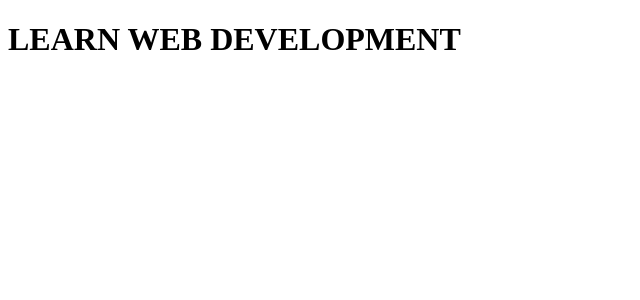
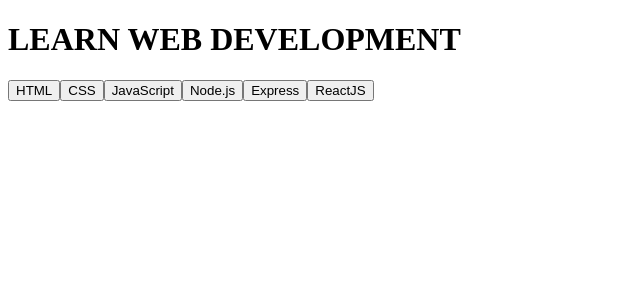
Before and after one commit to BkStyle89/react-use-state, a React (Vite) app: page / in a window 1280 px wide. Shown: the top 300 px of the page, without its empty margins (0-640 px from the left). Built offline with nearby package versions, Linux system fonts and the light colour scheme.

Commit message:
buttons and js object imported in jsx

```diff
--- a/src/App.jsx
+++ b/src/App.jsx
@@ -1,5 +1,40 @@
 
 import './App.css'
+
+const languages = [
+  {
+    id: 1,
+    title: "HTML",
+    description: "HTML (HyperText Markup Language) è il linguaggio standard per creare pagine e applicazioni web. Struttura il contenuto web e fornisce elementi di base come titoli, paragrafi e immagini."
+  },
+  {
+    id: 2,
+    title: "CSS",
+    description: "CSS (Cascading Style Sheets) è un linguaggio di stile utilizzato per descrivere la presentazione di un documento scritto in HTML o XML. Controlla il layout, i colori, i caratteri e l'aspetto complessivo di una pagina web."
+  },
+  {
+    id: 3,
+    title: "JavaScript",
+    description: "JavaScript è un linguaggio di programmazione dinamico utilizzato per lo sviluppo web, che consente contenuti interattivi come grafici animati, pulsanti cliccabili e altre funzionalità dinamiche sui siti web."
+  },
+  {
+    id: 4,
+    title: "Node.js",
+    description: "Node.js è un ambiente di runtime JavaScript lato server che permette di utilizzare JavaScript anche sul backend, consentendo agli sviluppatori di usare lo stesso linguaggio sia sul client che sul server."
+  },
+  {
+    id: 5,
+    title: "Express",
+    description: "Express è un framework per applicazioni web minimalista e veloce per Node.js. Fornisce strumenti robusti per creare applicazioni web e API e semplifica la gestione delle rotte e delle richieste."
+  },
+  {
+    id: 6,
+    title: "ReactJS",
+    description: "ReactJS è una libreria JavaScript per costruire interfacce utente, in particolare applicazioni a pagina singola. Consente agli sviluppatori di creare componenti UI riutilizzabili e di gestire efficacemente lo stato dell'applicazione."
+  }
+];
+console.log(languages);
+
 
 function App() {
 
@@ -7,6 +42,13 @@ function App() {
   return (
     <>
       <h1>LEARN WEB DEVELOPMENT</h1>
+
+      <button>HTML</button>
+      <button>CSS</button>
+      <button>JavaScript</button>
+      <button>Node.js</button>
+      <button>Express</button>
+      <button>ReactJS</button>
     </>
   )
 }
```
Also changed, not shown: src/assets/files/languages.js (deleted, +0 -32 lines).
